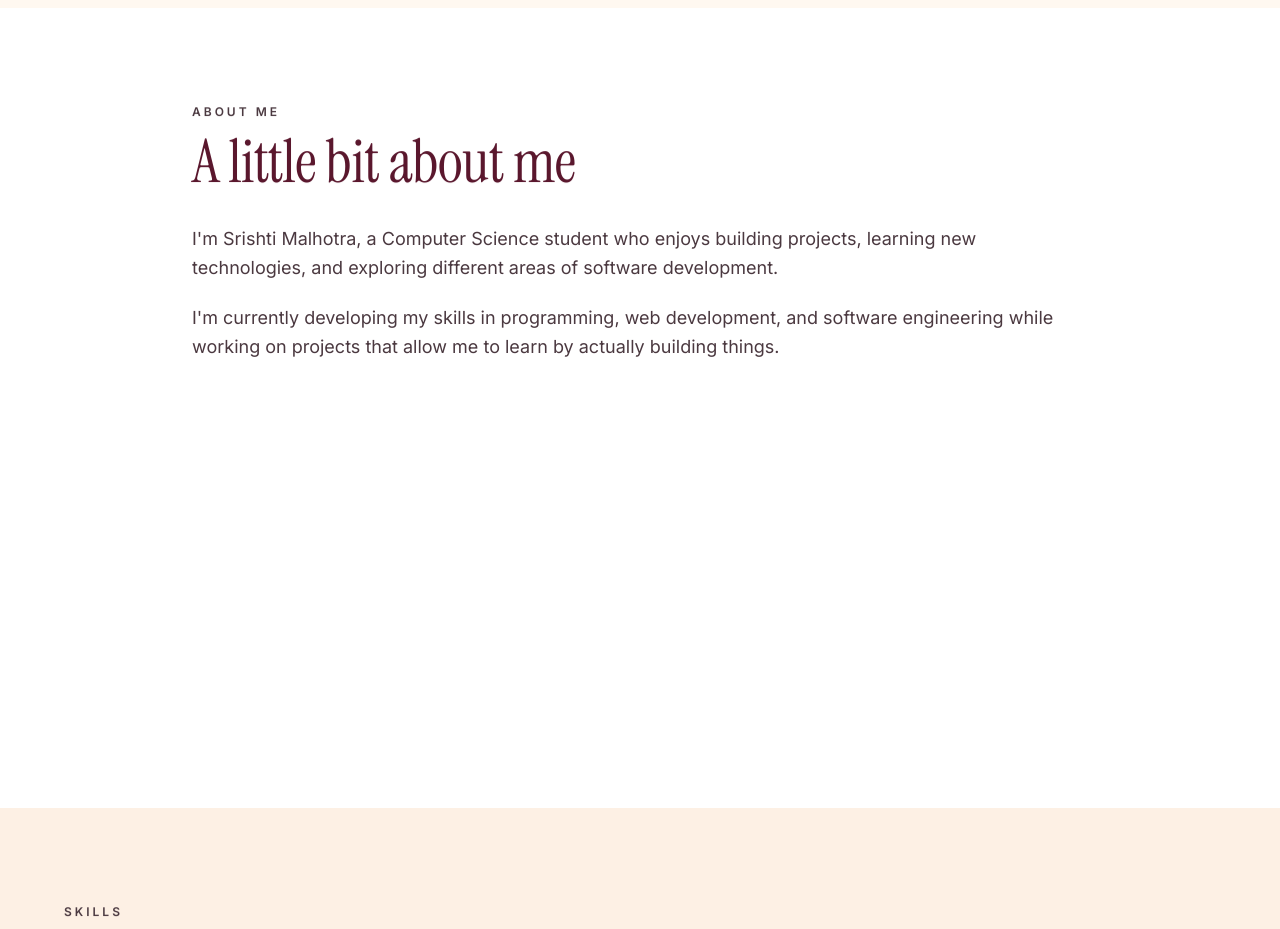
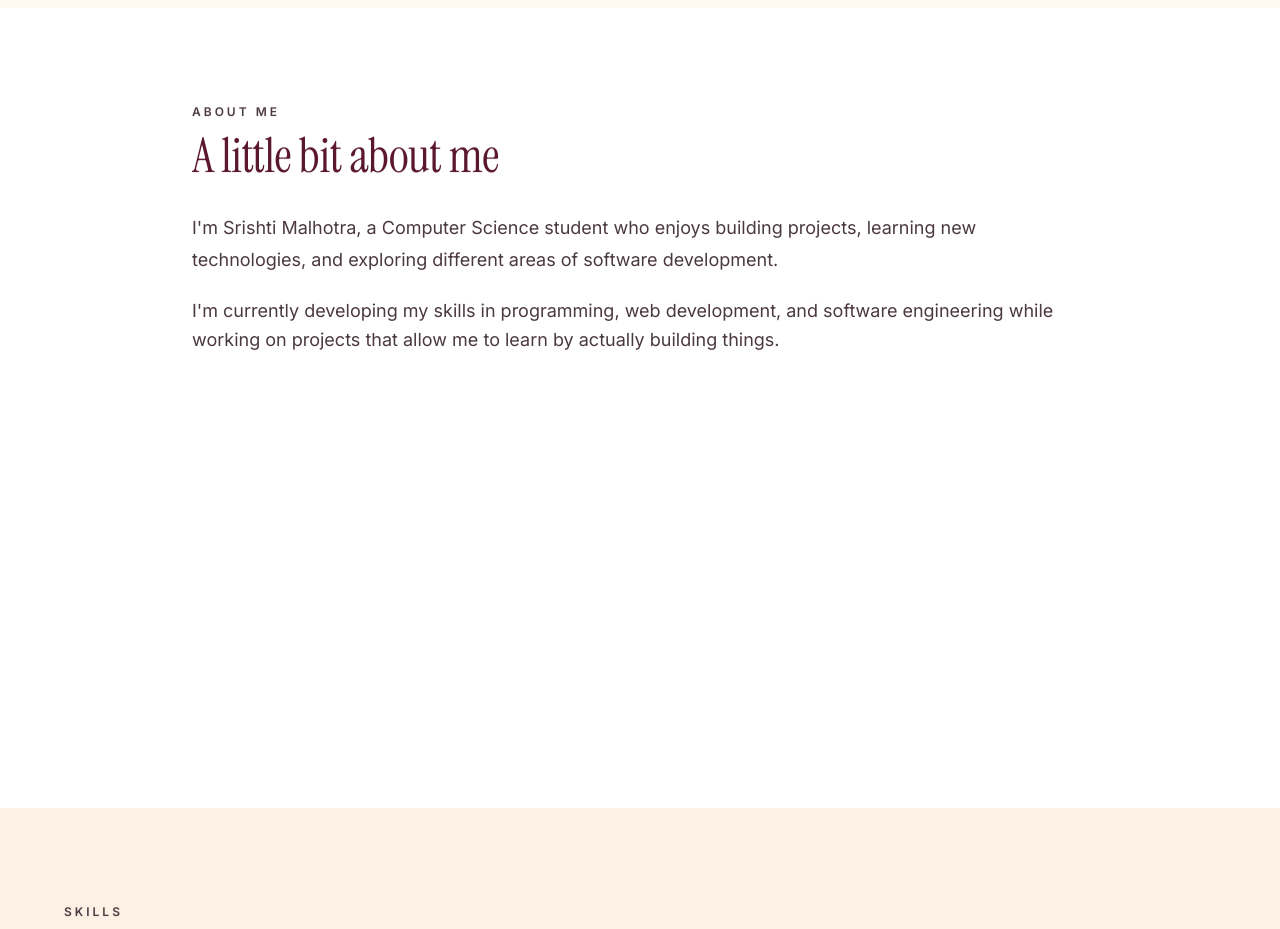
Before and after one commit to malhotrasrishti2310-source/Srishti-portfolio, a Next.js app: page / in a window 1280 px wide. Shown: the part 780-1709 px from the top of the page. Built offline with nearby package versions, Linux system fonts and the light colour scheme.

Commit message:
Add portfolio animations and styling

```diff
--- a/components/About.tsx
+++ b/components/About.tsx
@@ -1,4 +1,6 @@
 import ScrollReveal from "@/components/ScrollReveal";
+import Reveal from "@/components/animations/Reveal";
+import TextReveal from "@/components/animations/TextReveal";
 
 export default function About() {
   return (
@@ -12,18 +14,21 @@ export default function About() {
             About Me
           </p>
 
-          <h2 className="text-4xl sm:text-5xl md:text-6xl font-serif font-normal tracking-tight">
+          <TextReveal>
+  <h2 className="text-4xl font-bold md:text-5xl">
     A little bit about me
   </h2>
+</TextReveal>
         </ScrollReveal>
 
         <ScrollReveal delay={150}>
-          <p className="mt-8 font-sans text-base sm:text-lg leading-relaxed text-muted">
+          <Reveal delay={0.2}>
+  <p className="mt-8 text-lg leading-8">
     I'm Srishti Malhotra, a Computer Science student who enjoys
     building projects, learning new technologies, and exploring
     different areas of software development.
   </p>
-
+</Reveal>
           <p className="mt-5 font-sans text-base sm:text-lg leading-relaxed text-muted">
             I'm currently developing my skills in programming, web
             development, and software engineering while working on
--- /dev/null
+++ b/components/animations/Reveal.tsx
@@ -0,0 +1,43 @@
+"use client";
+
+import { motion } from "motion/react";
+import { ReactNode } from "react";
+
+type RevealProps = {
+  children: ReactNode;
+  delay?: number;
+  duration?: number;
+  className?: string;
+};
+
+export default function Reveal({
+  children,
+  delay = 0,
+  duration = 0.6,
+  className = "",
+}: RevealProps) {
+  return (
+    <motion.div
+      className={className}
+      initial={{
+        opacity: 0,
+        y: 40,
+      }}
+      whileInView={{
+        opacity: 1,
+        y: 0,
+      }}
+      viewport={{
+        once: true,
+        amount: 0.2,
+      }}
+      transition={{
+        duration,
+        delay,
+        ease: [0.22, 1, 0.36, 1],
+      }}
+    >
+      {children}
+    </motion.div>
+  );
+}
--- /dev/null
+++ b/components/animations/TextReveal.tsx
@@ -0,0 +1,45 @@
+"use client";
+
+import { motion } from "motion/react";
+import { ReactNode } from "react";
+
+type TextRevealProps = {
+  children: ReactNode;
+  delay?: number;
+  className?: string;
+};
+
+export default function TextReveal({
+  children,
+  delay = 0,
+  className = "",
+}: TextRevealProps) {
+  return (
+    <motion.div
+      className={`overflow-hidden ${className}`}
+      initial="hidden"
+      whileInView="visible"
+      viewport={{ once: true }}
+    >
+      <motion.div
+        variants={{
+          hidden: {
+            opacity: 0,
+            y: "100%",
+          },
+          visible: {
+            opacity: 1,
+            y: 0,
+          },
+        }}
+        transition={{
+          duration: 0.8,
+          delay,
+          ease: [0.22, 1, 0.36, 1],
+        }}
+      >
+        {children}
+      </motion.div>
+    </motion.div>
+  );
+}
--- a/package.json
+++ b/package.json
@@ -10,9 +10,11 @@
   },
   "dependencies": {
     "lucide-react": "^1.41.0",
+    "motion": "^13.2.0",
     "next": "16.3.4",
     "react": "19.2.8",
-    "react-dom": "19.2.8"
+    "react-dom": "19.2.8",
+    "react-icons": "^5.7.0"
   },
   "devDependencies": {
     "@tailwindcss/postcss": "^4",
```
Also changed, not shown: 1 other file (tests, documents, lock files or other folders). Lines whose indentation alone changed are shown as unchanged.
